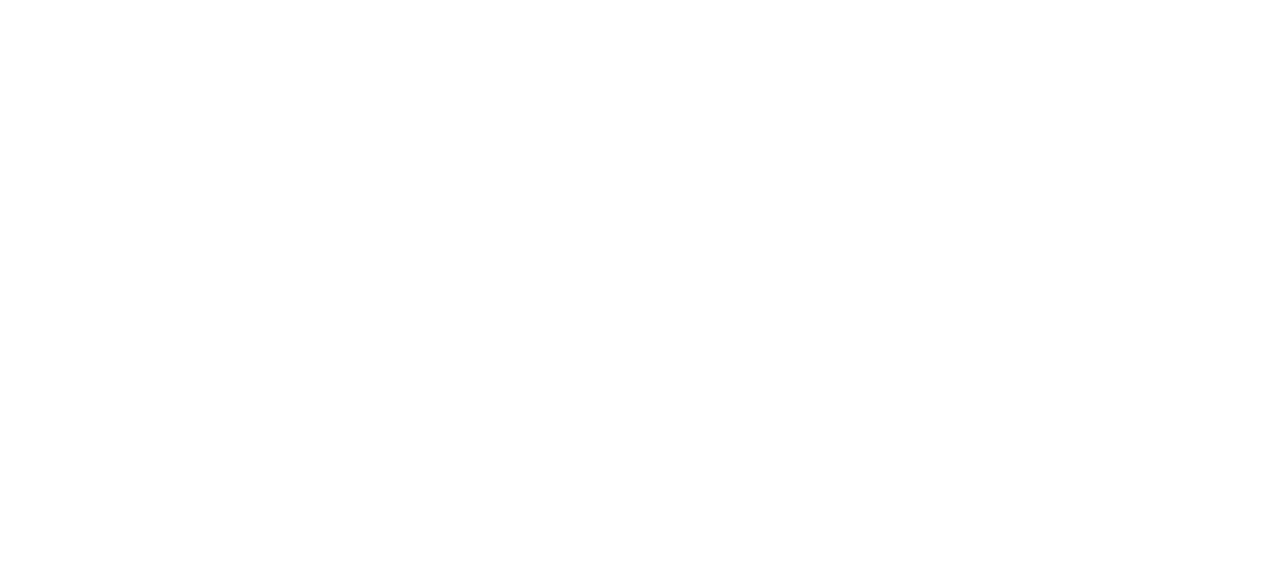
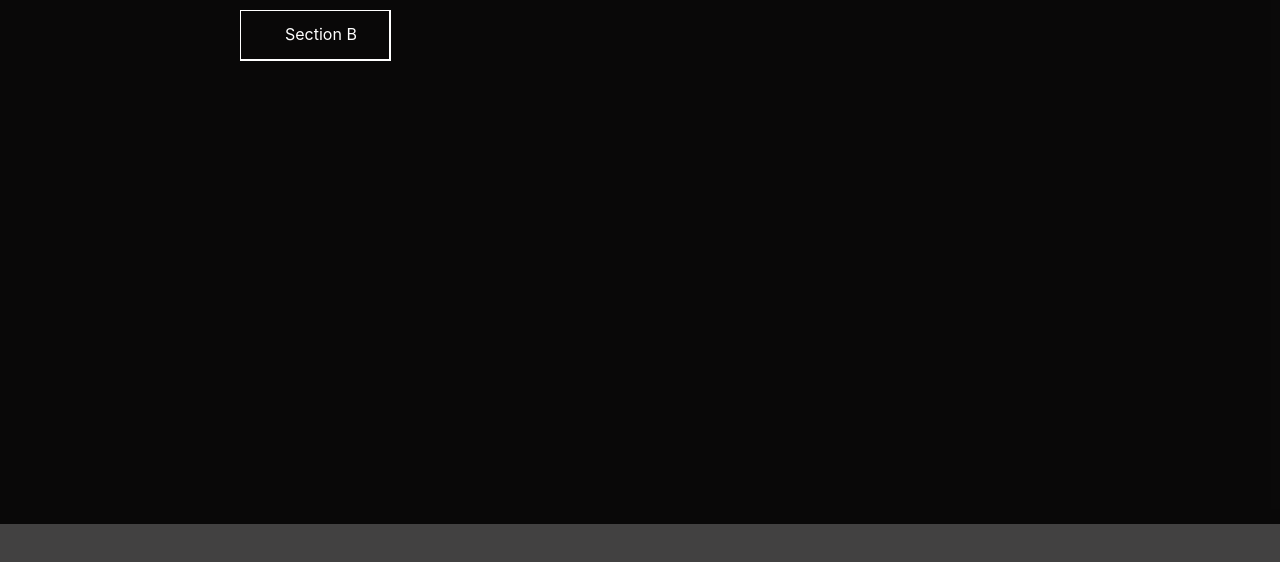
Before and after one commit to fahimegh/chart-app, a React (Create React App) app: page / in a window 1280 px wide. Shown: the top 562 px of the page. Built offline with nearby package versions, Linux system fonts and the light colour scheme.

Commit message:
add rectangle shape

```diff
--- a/src/App.js
+++ b/src/App.js
@@ -1,7 +1,12 @@
 import "./App.css";
+import Home from "./pages/home/Home";
 
 function App() {
-  return <div className="App"></div>;
+  return (
+    <div className="App">
+      <Home />
+    </div>
+  );
 }
 
 export default App;
--- a/src/components/svgShape/SvgShape.jsx
+++ b/src/components/svgShape/SvgShape.jsx
@@ -1,9 +1,33 @@
 import React, { Fragment } from "react";
-import "./svgShape.module.css";
+import styled from "./svgShape.module.css";
 function Svgchape() {
   return (
     <Fragment>
-      <svg></svg>
+      <div className={styled.container}>
+        <svg
+          // viewBox="0 0 100 100"
+          width="800"
+          height="500"
+          // x="100"
+          // y="0"
+        >
+          {/* rectangle shape  */}
+          <rect
+            // className={`shape ${isClicked ? "clicked" : ""}`}
+            // x="50"
+            // y="10"
+            width="150"
+            height="50"
+            // fill={selectedShape === "barChart" ? "#fa5f3c" : "blue"}
+            // style={{ cursor: "pointer" }}
+            // onClick={() => handleShapeClick("barChart")}
+          />
+          <text x="45" y="30" fill="#fff">
+            Section B
+          </text>
+        </svg>
+      </div>
     </Fragment>
   );
 }
+export default Svgchape;
--- a/src/components/svgShape/svgShape.module.css
+++ b/src/components/svgShape/svgShape.module.css
@@ -1,5 +1,13 @@
-* {
-  margin: 0;
-  padding: 0;
-  background-color: rgba(29, 27, 27, 0.424);
+.container {
+  padding: 0 60px;
 }
+svg {
+  margin: 10px;
+}
+rect {
+  width: 80;
+  height: 50;
+  fill: transparent;
+  stroke: #fff;
+  stroke-width: 2;
+}
--- a/src/pages/home/Home.jsx
+++ b/src/pages/home/Home.jsx
@@ -0,0 +1,11 @@
+import React, { Fragment } from "react";
+import "./home.module.css";
+import Svgchape from "../../components/svgShape/SvgShape";
+function Home() {
+  return (
+    <Fragment>
+      <Svgchape />
+    </Fragment>
+  );
+}
+export default Home;
--- a/src/pages/home/home.module.css
+++ b/src/pages/home/home.module.css
@@ -0,0 +1,6 @@
+* {
+  margin: 0;
+  padding: 0;
+  background-color: rgba(10, 9, 9, 0.769);
+  color: #fff;
+}
```
